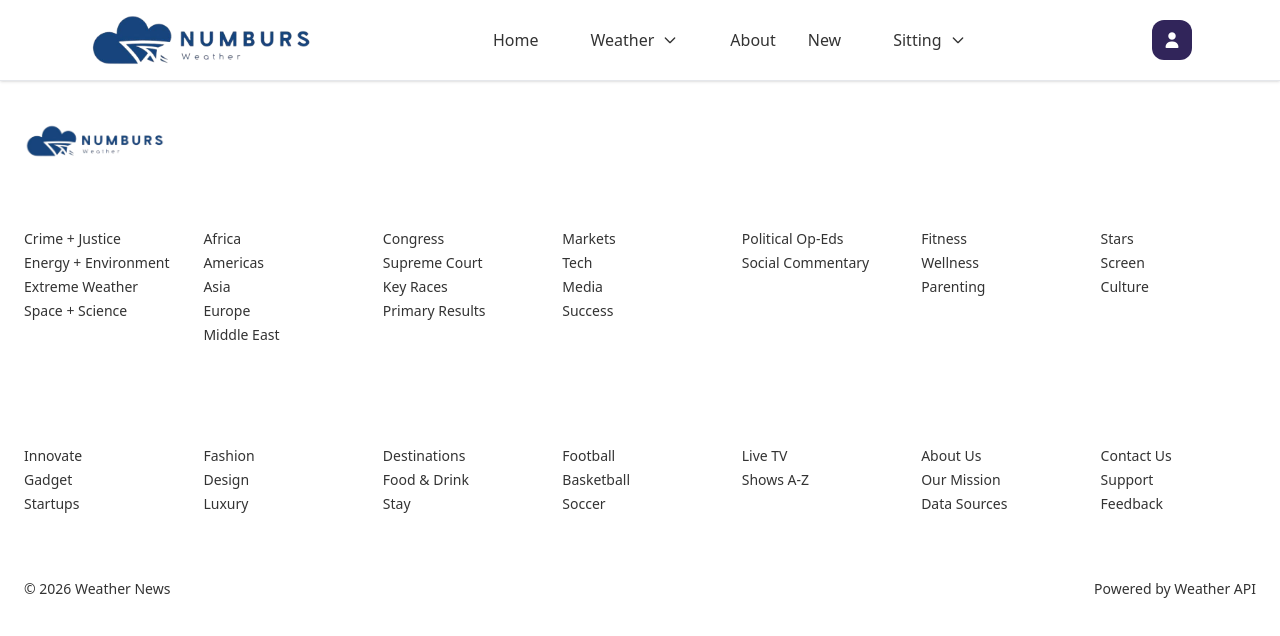
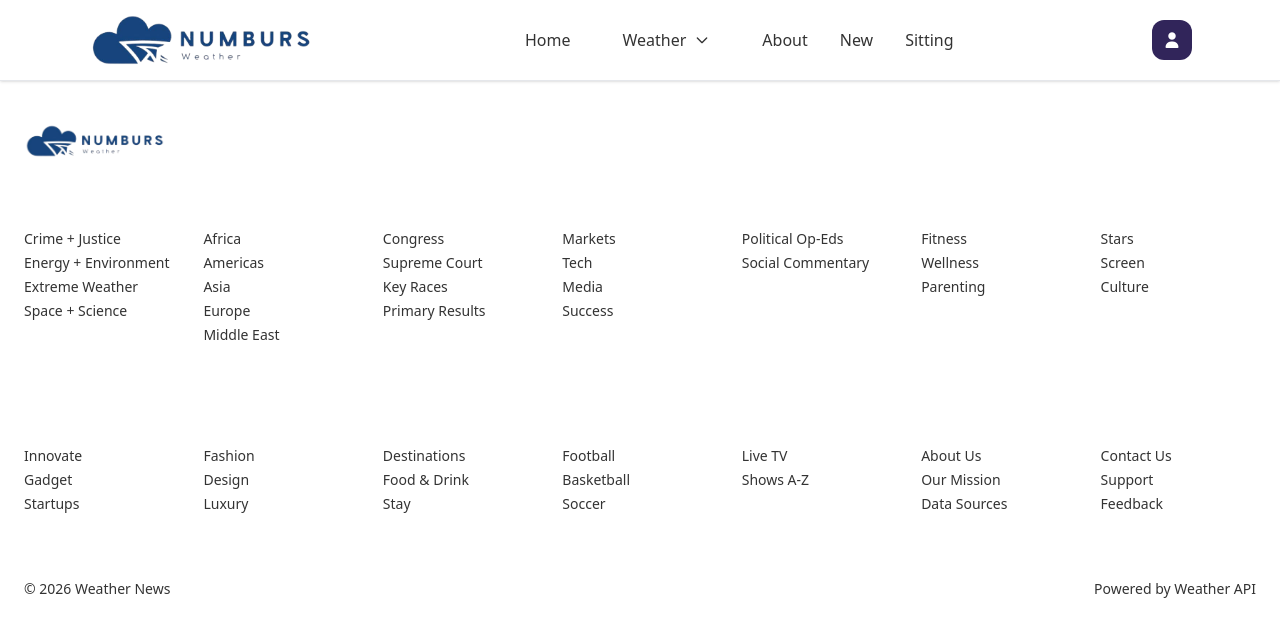
Before and after one commit to limnimoldev-netizen/Nimbus-Weather, a Vue app: page / in a window 1280 px wide. Shown: the top 636 px of the page. Built offline with nearby package versions, Linux system fonts and the light colour scheme.

Commit message:
main/fix on sitting

```diff
--- a/src/components/Header.vue
+++ b/src/components/Header.vue
@@ -35,21 +35,8 @@
 
   <RouterLink to="/new" class="relative text-[#333333] font-roboto transition hover:text-blue-600 after:absolute after:left-0 after:-bottom-1 after:h-[2px] after:w-0 after:bg-blue-600 after:transition-all after:duration-300 hover:after:w-full">New</RouterLink>
 
-  <div class="relative group">
-    <button class="flex items-center gap-2 px-5 py-2 rounded-full font-roboto transition-all duration-300
-      text-[#333333]
-      hover:bg-[#75b4e3] hover:text-[#31255a]">
-      Sitting
-      <svg class="w-4 h-4 transition-transform group-hover:rotate-180" fill="none" stroke="currentColor" viewBox="0 0 24 24"><path stroke-linecap="round" stroke-linejoin="round" stroke-width="2" d="M19 9l-7 7-7-7"></path></svg>
-    </button>
+  <RouterLink to="/sitting" class="relative text-[#333333] font-roboto transition hover:text-blue-600 after:absolute after:left-0 after:-bottom-1 after:h-[2px] after:w-0 after:bg-blue-600 after:transition-all after:duration-300 hover:after:w-full">Sitting</RouterLink>
 
-    <div class="absolute right-0 top-full w-48 pt-2 opacity-0 translate-y-2 invisible group-hover:opacity-100 group-hover:translate-y-0 group-hover:visible transition-all duration-200 z-50">
-      <div class="bg-white border border-gray-100 rounded-xl shadow-xl py-2 overflow-hidden">
-        <RouterLink to="/sitting/profile" class="block px-4 py-2 text-sm text-[#333333] hover:bg-[#75b4e3]/20 hover:text-[#31255a]">Profile Settings</RouterLink>
-        <RouterLink to="/sitting/account" class="block px-4 py-2 text-sm text-[#333333] hover:bg-[#75b4e3]/20 hover:text-[#31255a]">Account Security</RouterLink>
-      </div>
-    </div>
-  </div>
 </nav>
 
         <!-- icon -->
--- a/src/router/index.js
+++ b/src/router/index.js
@@ -22,8 +22,8 @@ const router = createRouter({
       component: () => import('../views/AboutView.vue'),
     },
     {
-      path: '/setting',
-      name: 'setting',
+      path: '/sitting',
+      name: 'sitting',
       component: () => import('../views/SettingView.vue'),
     },
 
```
Also changed, not shown: src/App.vue (+7 -12 lines).
